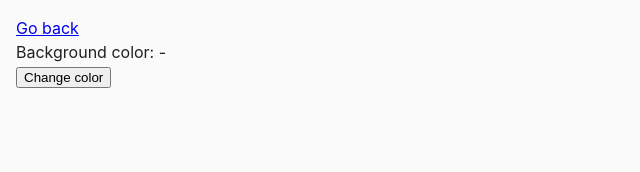
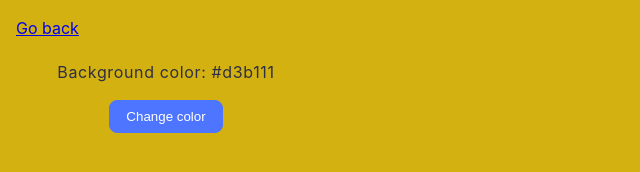
Before and after one commit to EvgenS-it/goit-js-hw-07, a plain HTML site: page task-5.html in a window 1280 px wide. Both pictures are taken after a click on the button "Change color". Shown: the whole page, without its empty margins (0-640 px from the left). Drawn offline with Linux system fonts and the light colour scheme.

Commit message:
task-5 done

```diff
--- a/css/common.css
+++ b/css/common.css
@@ -150,6 +150,7 @@ p {
   border: 1px solid #808080;
 }
 
+.change-color,
 .login-form button {
   color: #ffffff;
   background-color: #4e75ff;
@@ -159,8 +160,29 @@ p {
   padding: 8px 16px;
 }
 
+.change-color:hover,
 .login-form button:hover {
   background-color: #6c8cff;
   border: 1px solid #6c8cff;
   cursor: pointer;
 }
+
+/** =============== TASK - 5 ===============  */
+
+.widget {
+  display: flex;
+  flex-direction: column;
+  justify-content: center;
+  align-items: center;
+  gap: 16px;
+  max-width: 300px;
+  margin-top: 20px;
+}
+
+.widget p {
+  font-weight: 400;
+  font-size: 16px;
+  line-height: 1.5;
+  letter-spacing: 0.04em;
+  color: #2e2f42;
+}
--- a/js/task-5.js
+++ b/js/task-5.js
@@ -3,3 +3,15 @@ function getRandomHexColor() {
     .toString(16)
     .padStart(6, 0)}`;
 }
+
+const changeBtn = document.querySelector(".change-color");
+const bodyEl = document.querySelector("body");
+const colorName = document.querySelector(".color");
+
+function changeBackgroundColor() {
+  const randomColor = getRandomHexColor();
+  bodyEl.style.backgroundColor = randomColor;
+  colorName.textContent = randomColor;
+}
+
+changeBtn.addEventListener('click', changeBackgroundColor);
```
